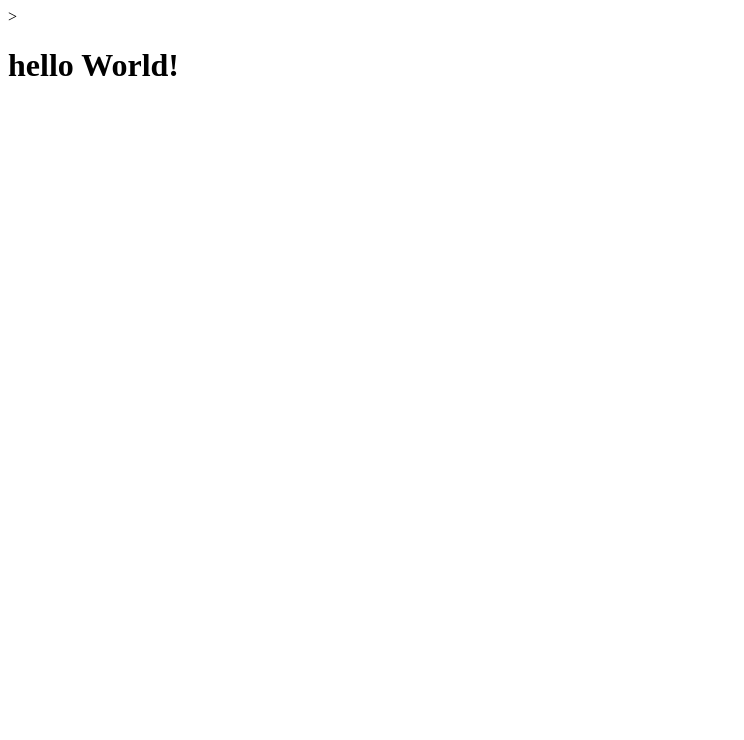
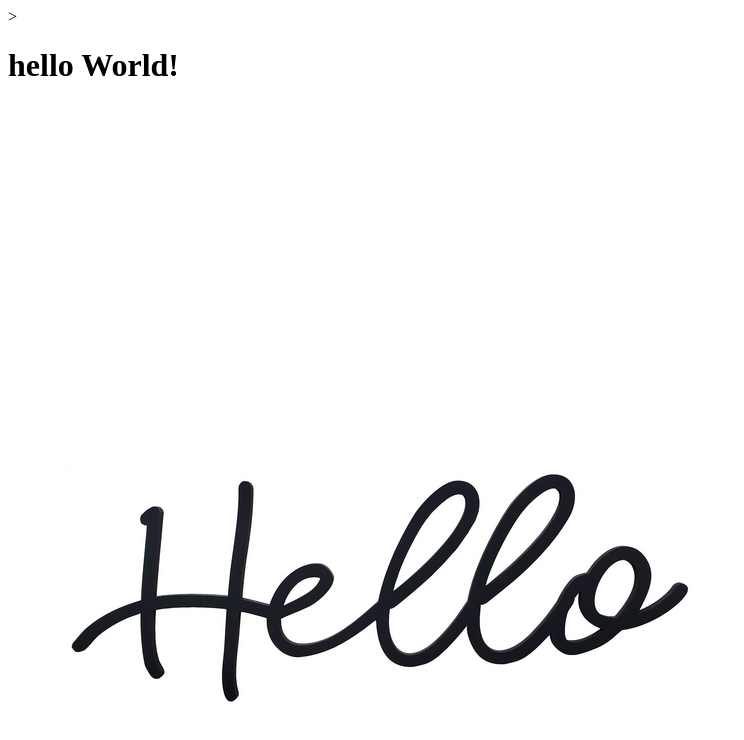
Before and after one commit to toliviera/mitmodulo1, a plain HTML site: page index.html in a window 1280 px wide. Shown: the whole page, without its empty margins (0-744 px from the left). Drawn offline with Linux system fonts and the light colour scheme.

Commit message:
add image

```diff
--- a/index.html
+++ b/index.html
@@ -1,3 +1,6 @@
 <html>>
     <h1>hello World!</h1>
+    <div>
+        <img src="img.jpg">
+    </div>
 </html>
```
Also changed, not shown: img.jpg (added), 2 other files.
